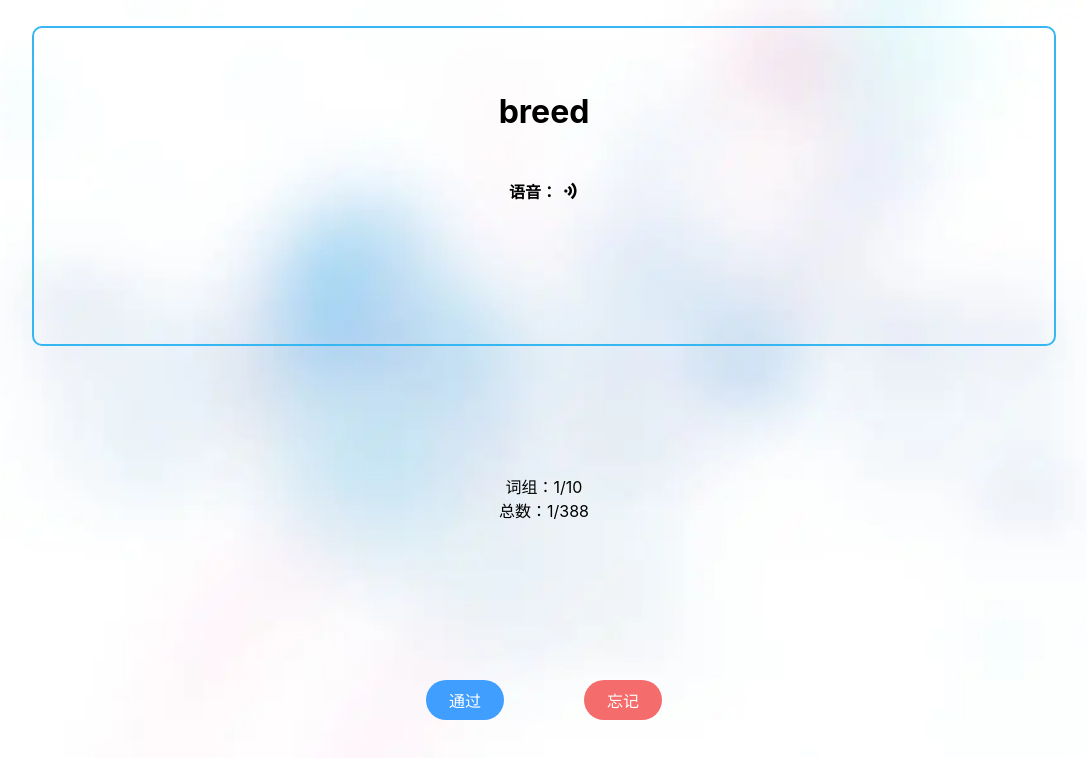
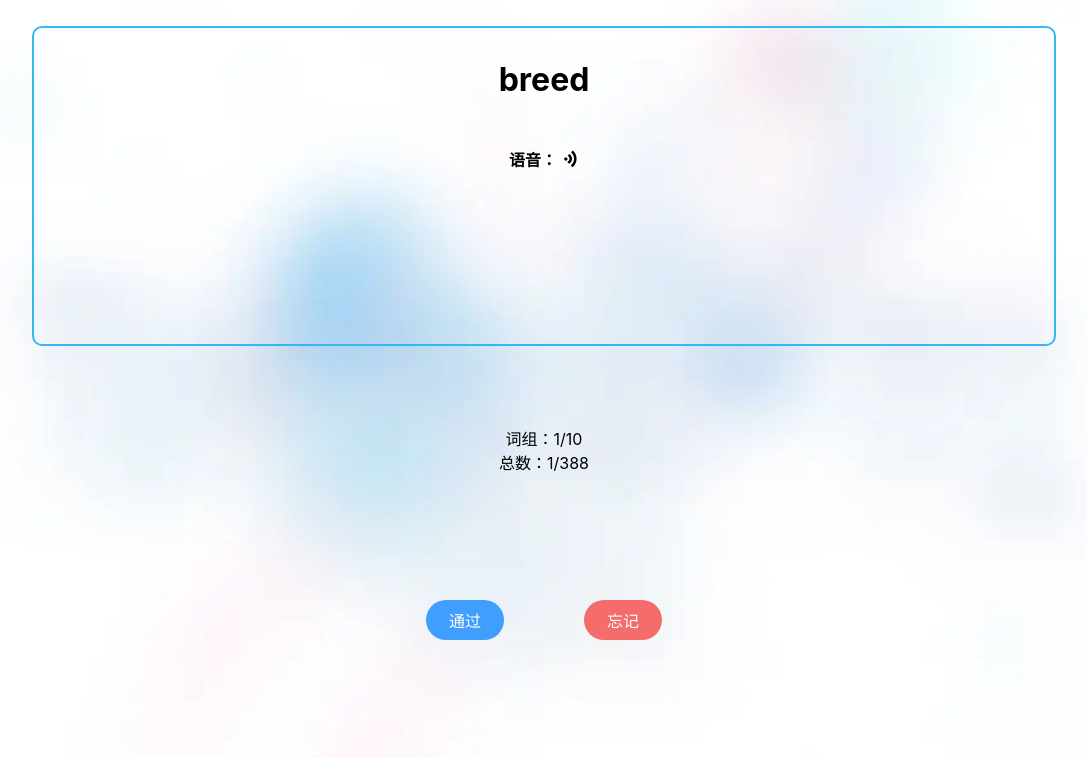
Before and after one commit to soxio/vue3-words, a Vue app: page / in a window 1280 px wide. Shown: the top 758 px of the page, without its empty margins (96-1183 px from the left). Built offline with nearby package versions, Linux system fonts and the light colour scheme.

Commit message:
样式修改

```diff
--- a/src/App.vue
+++ b/src/App.vue
@@ -193,7 +193,7 @@ player.addEventListener('ended', () => {
     padding: 2vh 2vw;
 
     h1 {
-      margin: 6vh 0;
+      margin: 2vh 0;
 
     }
 
@@ -207,9 +207,6 @@ player.addEventListener('ended', () => {
       }
     }
 
-    /* .meaning {
-      margin: 0 5%;
-    } */
 
     .spell-meaning {
       margin-top: 5vh;
@@ -222,8 +219,8 @@ player.addEventListener('ended', () => {
     text-align: center;
 
     .input {
-      width: 50vw;
-      min-height: 4vh;
+      width: 250px;
+      height: 30px;
       border: 2px solid #36b7f2;
       border-radius: 100px;
       padding-left: 5px;
@@ -240,7 +237,7 @@ player.addEventListener('ended', () => {
   .btn {
     position: fixed;
     left: 0;
-    bottom: 10%;
+    bottom: 20%;
     display: flex;
     justify-content: center;
     align-items: center;
@@ -269,7 +266,7 @@ player.addEventListener('ended', () => {
   }
 
   .count {
-    margin-top: 10%;
+    margin-top: 10vh;
 
     div {
       text-align: center;
```
